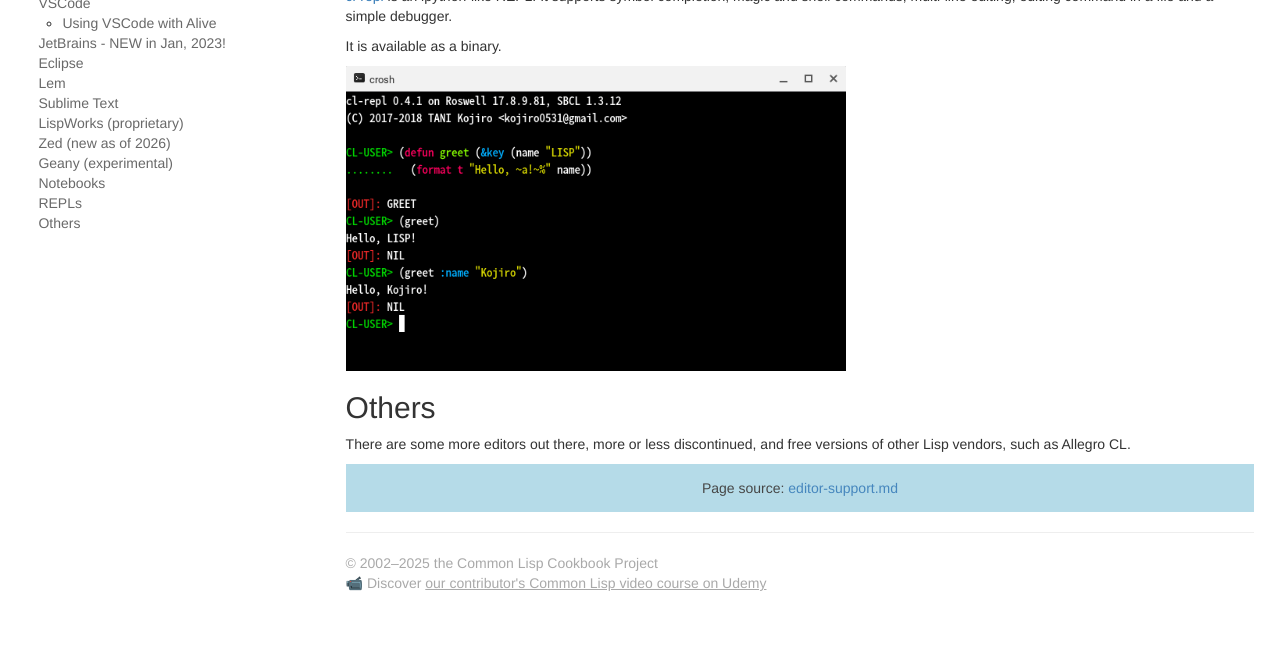
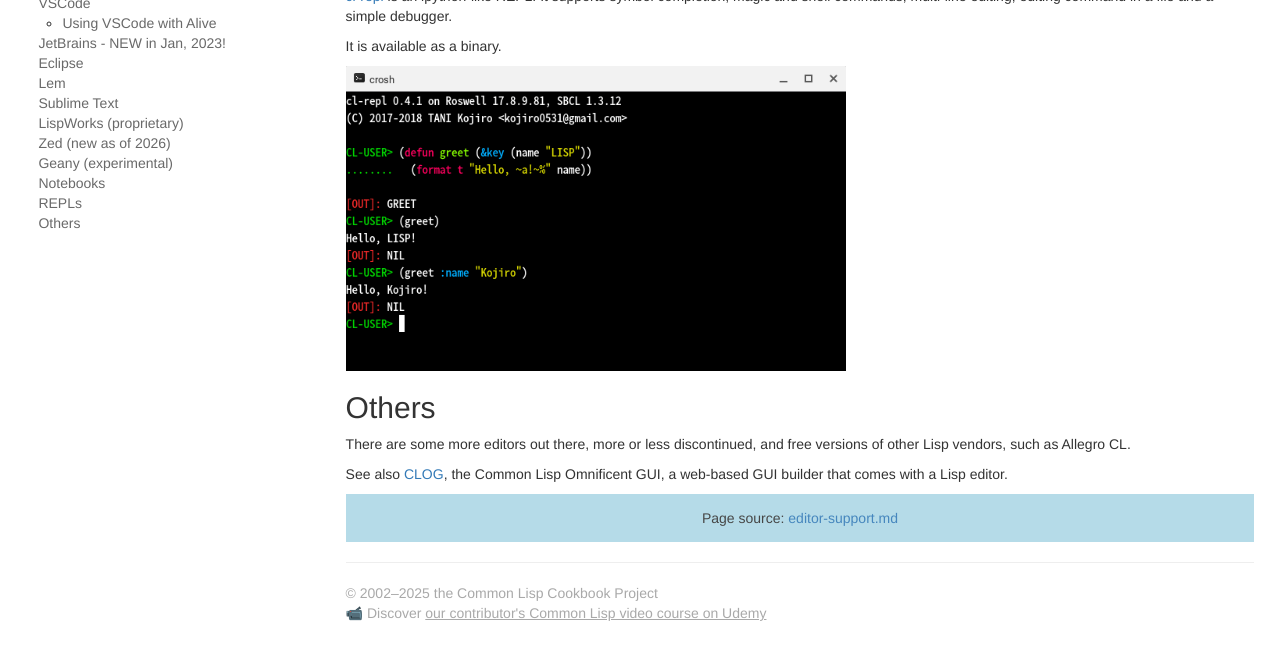
Before and after one commit to LispCookbook/cl-cookbook, a Jekyll site: the page built from editor-support.md, in a window 1280 px wide and 900 px high, scrolled down 11827 px, cut to the strip 251-900 px from the top of the window. Built offline with Jekyll 4.4.1, drawn with Linux system fonts in a browser that asks for light colours; before the commit the page ends 12697 px from its top, so only the background shows below that.

Commit message:
editors: see also CLOG

```diff
--- a/editor-support.md
+++ b/editor-support.md
@@ -364,3 +364,6 @@ It is available as a binary.
 
 There are some more editors out there, more or less discontinued, and
 free versions of other Lisp vendors, such as Allegro CL.
+
+See also [CLOG](https://github.com/rabbibotton/clog), the Common Lisp
+Omnificent GUI, a web-based GUI builder that comes with a Lisp editor.
```
